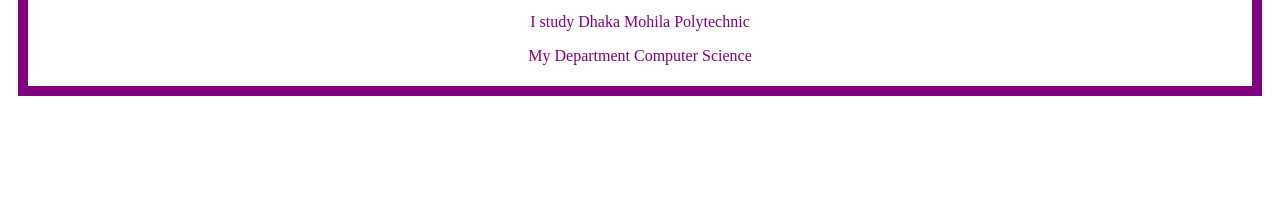
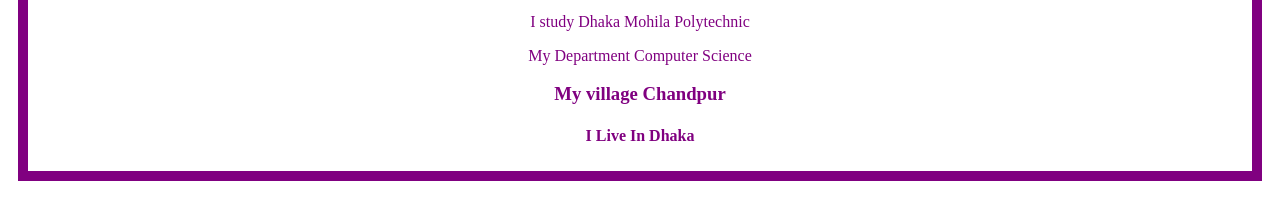
Before and after one commit to sumaiyadeb/my-git-push, a plain HTML site: page index.html in a window 1280 px wide. Shown: the part 167-386 px from the top of the page. Drawn offline with Linux system fonts and the light colour scheme.

Commit message:
second push

```diff
--- a/index.html
+++ b/index.html
@@ -13,6 +13,8 @@
     <p>I'm professional Web Developer </p>
     <p>I study Dhaka Mohila Polytechnic</p>
     <p>My Department Computer Science</p>
+    <h3>My village Chandpur</h3>
+    <h4>I Live In Dhaka</h4>
    </div>
 </body>
 </html>
```
